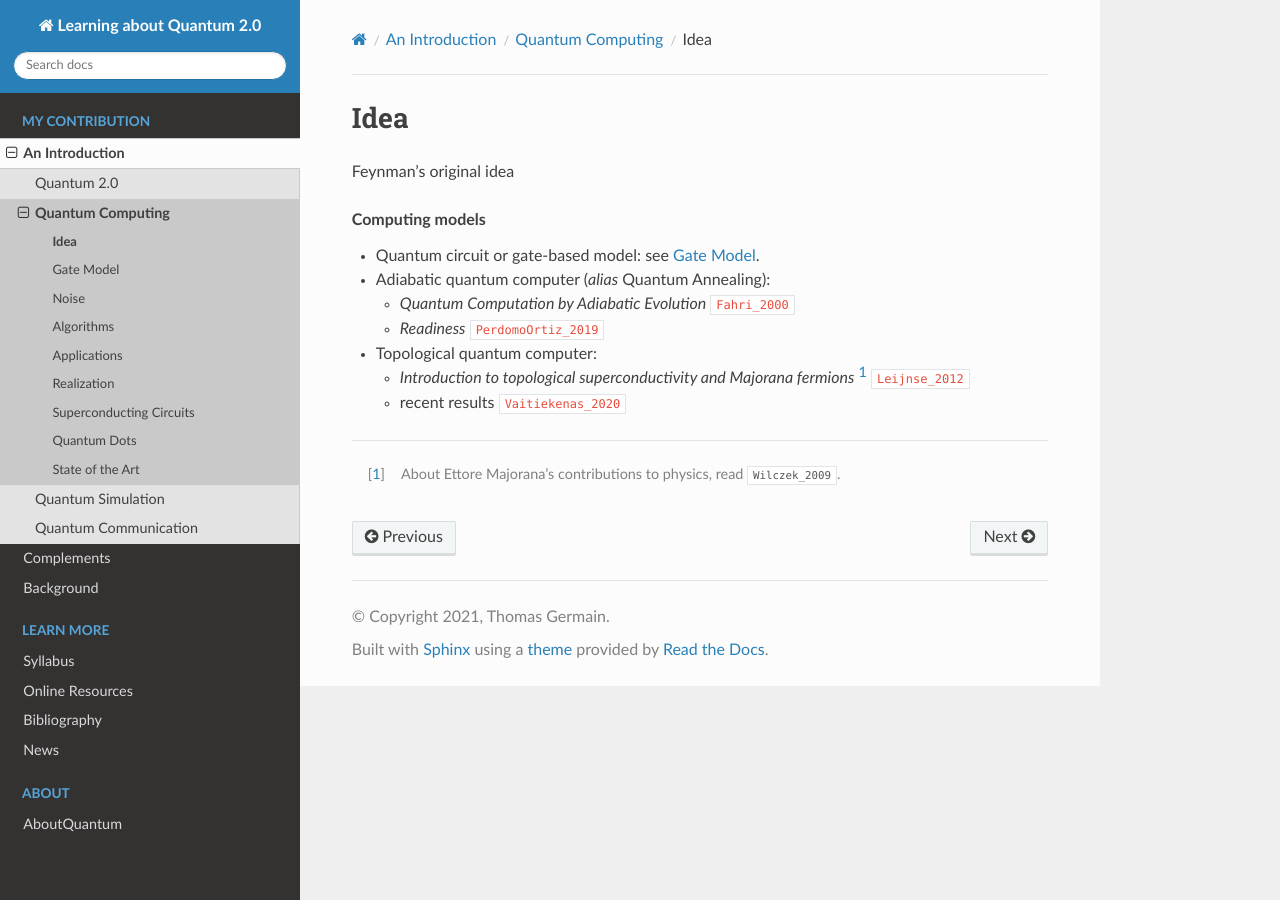
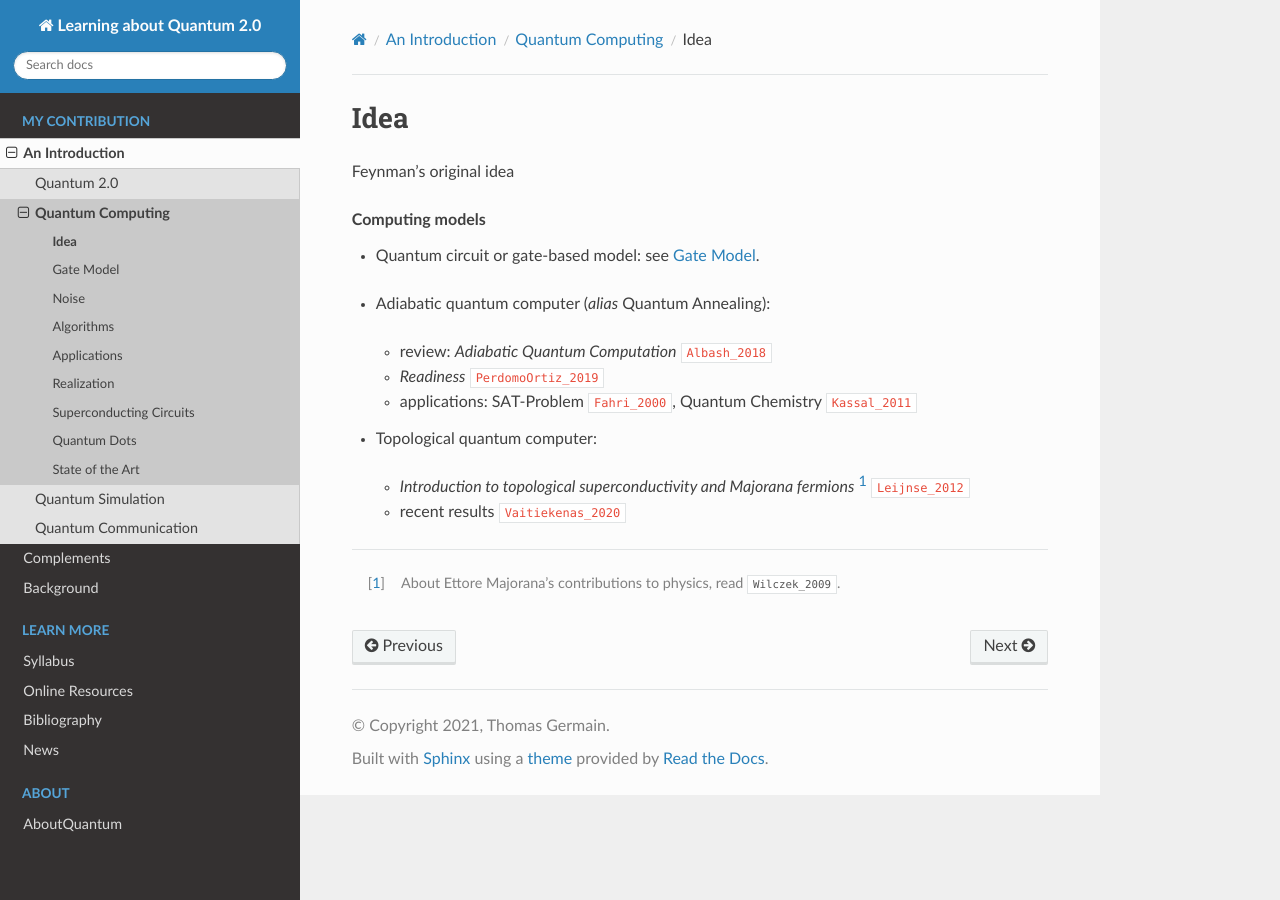
Before and after one commit to tomlqc/about-quantum, a Sphinx documentation site: the page built from source/intro/computing/idea.rst, in a window 1280 px wide. Built offline with Sphinx 7.4.7 and the Read the Docs theme 2.0.0, drawn with Linux system fonts in a browser that asks for light colours; cross-references to code outside the pages are shown as plain code.

Commit message:
computing.idea: bit more about Adiabatic Computation.

```diff
--- a/source/biblio/reviews.bib
+++ b/source/biblio/reviews.bib
@@ -1,3 +1,16 @@
+@article{Albash_2018,
+   title={Adiabatic quantum computation},
+   author={Albash, Tameem and Lidar, Daniel A.},
+   year={2018},
+   month={Jan},
+   ISSN={1539-0756},
+   DOI={10.1103/revmodphys.90.015002},
+   eprint={1611.04471},
+   volume={90},
+   number={1},
+   publisher={American Physical Society (APS)},
+   journal={Reviews of Modern Physics}
+}
 @article{Altman_2021,
   title = {Quantum Simulators: Architectures and Opportunities},
   author = {Ehud Altman and Kenneth R. Brown and Giuseppe Carleo and others},
--- a/source/intro/computing/idea.rst
+++ b/source/intro/computing/idea.rst
@@ -6,14 +6,15 @@ Feynman's original idea
 
 .. rubric:: Computing models
 
-- Quantum circuit or gate-based model: see :ref:`intro/computing/gates:Gate Model`.
+- | Quantum circuit or gate-based model: see :ref:`intro/computing/gates:Gate Model`.
 
-- Adiabatic quantum computer (*alias* Quantum Annealing):
+- | Adiabatic quantum computer (*alias* Quantum Annealing):
 
-  - *Quantum Computation by Adiabatic Evolution* :cite:`Fahri_2000`
+  - review: *Adiabatic Quantum Computation* :cite:`Albash_2018`
   - *Readiness* :cite:`PerdomoOrtiz_2019`
+  - applications: SAT-Problem :cite:`Fahri_2000`, Quantum Chemistry :cite:`Kassal_2011`
 
-- Topological quantum computer:
+- | Topological quantum computer:
 
   - *Introduction to topological superconductivity and Majorana fermions* [#Majorana]_ :cite:`Leijnse_2012`
   - recent results :cite:`Vaitiekenas_2020`
```
